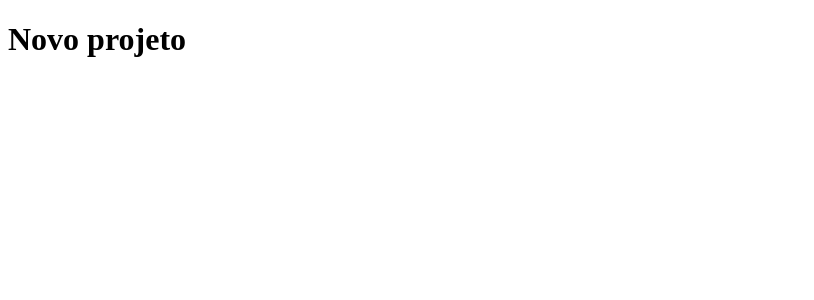
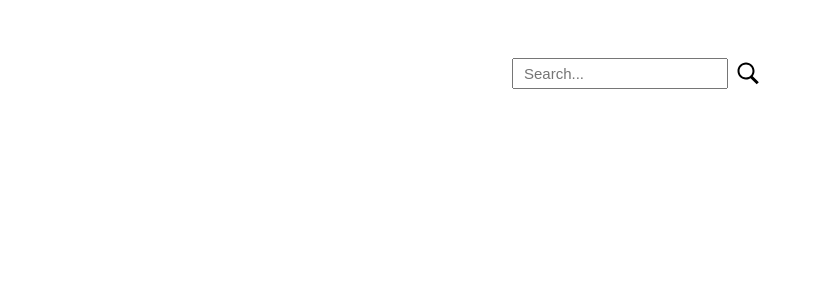
Before and after one commit to fercatalani/desafio-ibm, a React (Create React App) app: page / in a window 1280 px wide. Shown: the top 300 px of the page, without its empty margins (0-814 px from the left). Built offline with nearby package versions, Linux system fonts and the light colour scheme.

Commit message:
search component

```diff
--- /dev/null
+++ b/src/App.css
@@ -0,0 +1,6 @@
+.App {
+  display: flex;
+  justify-content: center;
+  align-items: center;
+  font-family: Arial, Helvetica, sans-serif;
+}
--- a/src/App.js
+++ b/src/App.js
@@ -1,12 +1,15 @@
 import React, { Component } from "react";
+import Search from './components/searchComponent';
+
+import "./App.css";
 //import api from './api';
 
 class App extends Component {
 
   render(){
     return(
-      <div>
-        <h1>Novo projeto</h1>
+      <div className="App">
+        <Search />
       </div>
     );
   };
--- /dev/null
+++ b/src/components/searchComponent/index.js
@@ -0,0 +1,20 @@
+import React from 'react';
+import "./styles.css";
+import searchIcon from "../../assets/searchIcon.svg";
+
+export default function Search() {
+    return(
+      <div className="searchContainer">
+        <input
+          className="search"
+          type = "text"
+          placeholder = "Search..."
+        />
+        <img
+          src={searchIcon}
+          alt="search icon"
+          className="searchIcon"
+        />
+      </div>
+    );
+  };
--- a/src/components/searchComponent/index.jsx
+++ /dev/null
@@ -1 +0,0 @@
-import React, { Component } from 'react';
--- /dev/null
+++ b/src/components/searchComponent/styles.css
@@ -0,0 +1,18 @@
+.searchContainer {
+  display: flex;
+  justify-content: center;
+  align-items: center;
+  margin-top: 50px;
+}
+
+.search {
+  width: 200px;
+  height: 25px;
+  padding-left: 10px;
+  font-size: 15px;
+}
+
+.searchIcon {
+  width: 40px;
+  height: 25px;
+}
```
Also changed, not shown: src/assets/searchIcon.svg (added).
